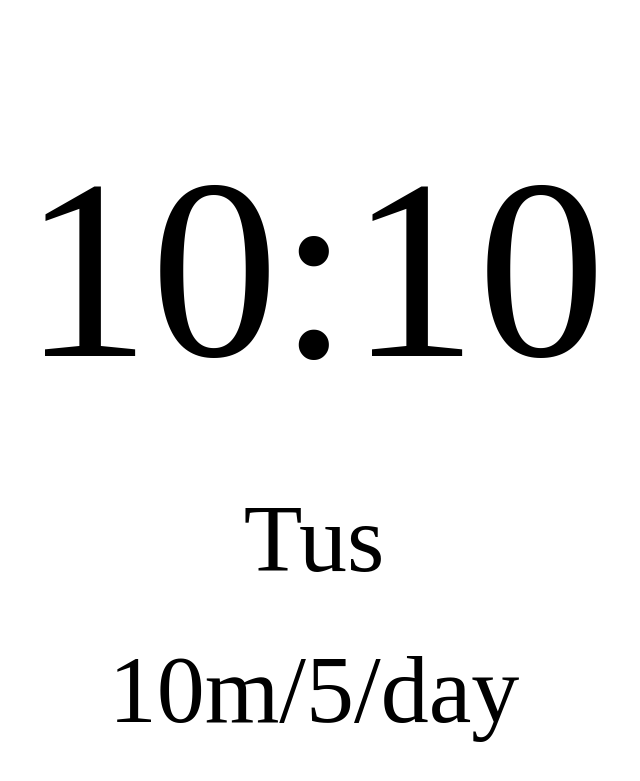
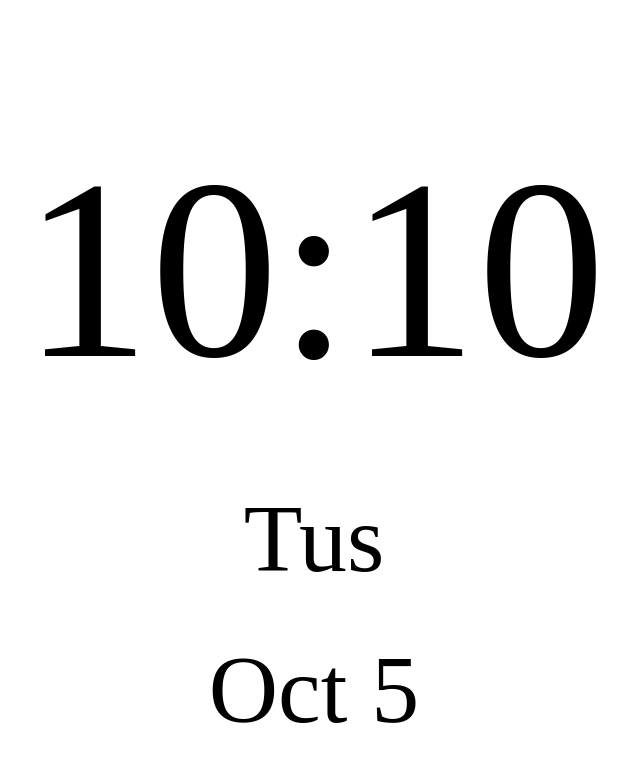
Before and after one commit to ianzhang366/kindle, a plain HTML site: page docs/index.html in a window 1280 px wide. Shown: the part 5-786 px from the top of the page, without its empty margins (334-974 px from the left). Drawn offline with Linux system fonts and the light colour scheme.

Commit message:
f
Signed-off-by: Ian Zhang <izhang@redhat.com>

```diff
--- a/docs/index.html
+++ b/docs/index.html
@@ -77,7 +77,11 @@
             date.setMinutes(date.getMinutes() + utc5DiffMinutes)
 
             var timeString = date.getHours() + ':' + ('0' + date.getMinutes()).slice(-2)
-            var dateString = (date.getMonth() + 1) + 'm/' + date.getDate() + '/day'
+
+            var monthList = ['Jan', 'Feb', 'Mar', 'Apr', 'May', 'Jun', 'Jul', 'Aug', 'Sep', 'Oct', 'Nov', 'Dec']
+            var dateString = monthList[date.getMonth()] + ' ' + date.getDate()
+
+
             var weekList = ['Sun', 'Mon', 'Tus', 'Wed', 'Thu', 'Fri', 'Sat']
             var weekString = weekList[date.getDay()]
 
```
